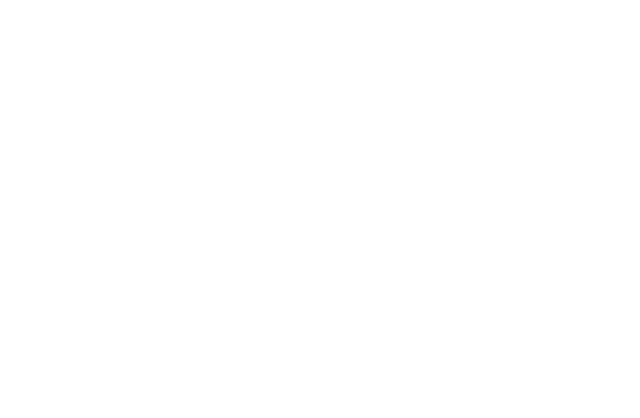
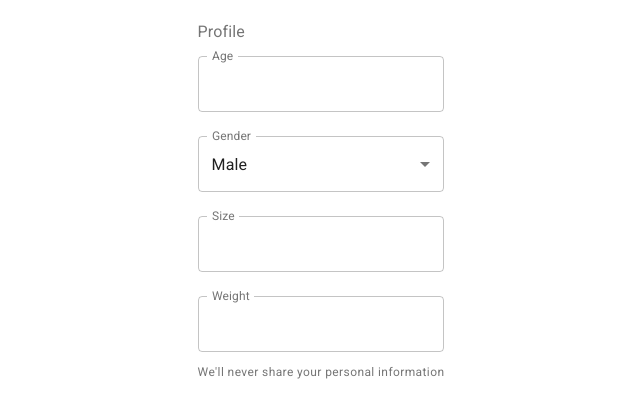
Before and after one commit to Chez-Ma/chezma, a React (Create React App) app: page /profile in a window 1280 px wide. Shown: the top 418 px of the page, without its empty margins (319-959 px from the left). Built offline with nearby package versions, Linux system fonts and the light colour scheme.

Commit message:
Profile stuff

```diff
--- a/src/components/Profile.js
+++ b/src/components/Profile.js
@@ -1,16 +1,104 @@
 import React, {Component} from 'react';
 import {connect} from 'react-redux';
+import TextField from "@material-ui/core/TextField";
+import './Profile.css'
+import FormHelperText from "@material-ui/core/FormHelperText";
+import FormControl from "@material-ui/core/FormControl";
+import InputLabel from "@material-ui/core/InputLabel";
+
+const genders = [
+    {
+        value: 'F',
+        label: 'Female',
+    },
+    {
+        value: 'M',
+        label: 'Male',
+    },
+];
+
+const checkboxes = [
+
+]
 
 function mapStateToProps(state) {
     return {};
 }
 
 class Profile extends Component {
+    constructor(props) {
+        super(props);
+        this.state ={gender: 'M'};
+    }
+
+    setGender = value => {
+        this.setState({gender: value});
+    }
+
+    handleChangedGender = event => {
+        this.setGender(event.target.value);
+    };
+
     render() {
         return (
-            <div>
-
-            </div>
+            <React.Fragment>
+                <FormControl>
+                    <InputLabel htmlFor="outlined-number">Profile</InputLabel>
+                    <br/>
+                    <br/>
+                    <TextField
+                        id="outlined-number"
+                        label="Age"
+                        type="number"
+                        InputLabelProps={{
+                            shrink: true,
+                        }}
+                        margin="normal"
+                        variant="outlined"
+                    />
+                    <TextField
+                        id="outlined-select-currency-native"
+                        select
+                        label="Gender"
+                        value={this.state.gender}
+                        onChange={this.handleChangedGender}
+                        SelectProps={{
+                            native: true,
+                            MenuProps: {
+                            },
+                        }}
+                        margin="normal"
+                        variant="outlined"
+                    >
+                        {genders.map(option => (
+                            <option key={option.value} value={option.value}>
+                                {option.label}
+                            </option>
+                        ))}
+                    </TextField>
+                    <TextField
+                        id="outlined-number"
+                        label="Size"
+                        type="number"
+                        InputLabelProps={{
+                            shrink: true,
+                        }}
+                        margin="normal"
+                        variant="outlined"
+                    />
+                    <TextField
+                        id="outlined-number"
+                        label="Weight"
+                        type="number"
+                        InputLabelProps={{
+                            shrink: true,
+                        }}
+                        margin="normal"
+                        variant="outlined"
+                    />
+                    <FormHelperText id="my-helper-text">We'll never share your personal information</FormHelperText>
+                </FormControl>
+            </React.Fragment>
         );
     }
 }
```
Also changed, not shown: src/components/Profile.css (added).
